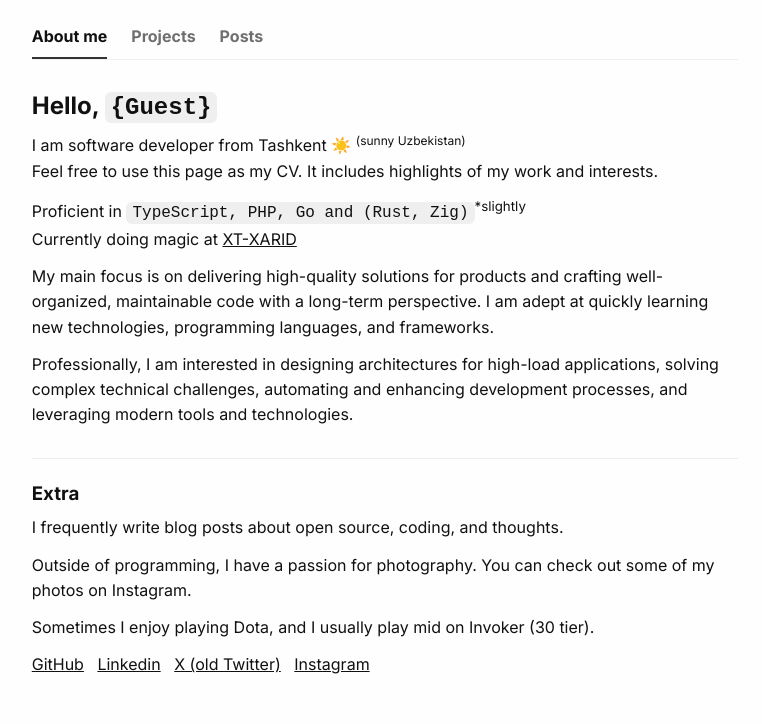
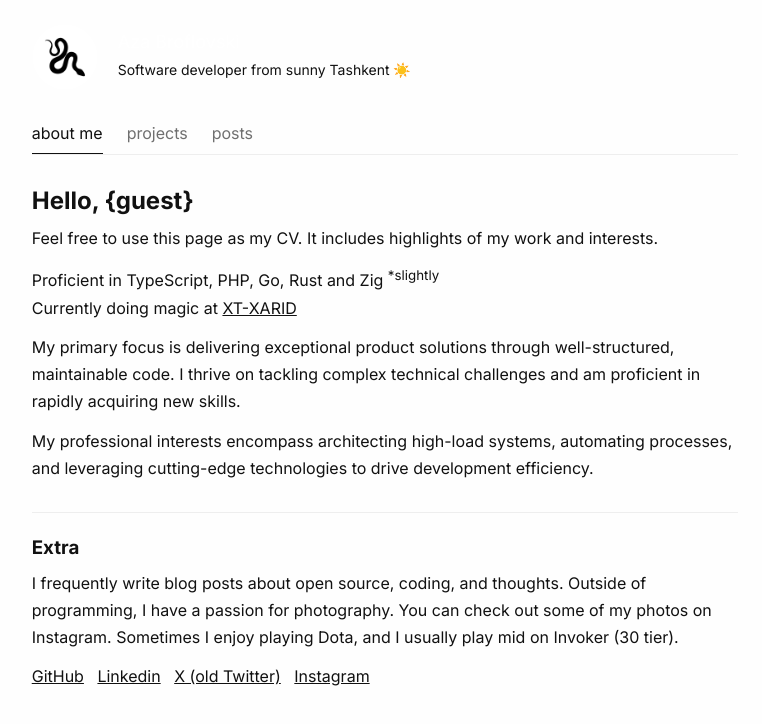
Before and after one commit to azabroflovski/azabroflovski, a Nuxt app: page / in a window 1280 px wide. Shown: the top 724 px of the page, without its empty margins (255-1017 px from the left). Built offline with nearby package versions, Linux system fonts and the light colour scheme.

Commit message:
feat: ui improvements and about me section

```diff
--- a/app.vue
+++ b/app.vue
@@ -11,7 +11,7 @@
 
 :root {
   --text-color: #111;
-  --font-family: 'Inter';
+  --font-family: Inter, ui-sans-serif, system-ui, -apple-system, BlinkMacSystemFont, Segoe UI, Roboto, Helvetica Neue, Arial, Noto Sans, sans-serif, "Apple Color Emoji", "Segoe UI Emoji", Segoe UI Symbol, "Noto Color Emoji";
   --bg-color: #fefefe;
   --code-background: rgba(0, 0, 0, 0.06);
   --code-hover-background: rgba(0, 0, 0, 0.12);
@@ -22,7 +22,7 @@
 
 :root {
   font-family: var(--font-family), sans-serif;
-  line-height: 1.58;
+  line-height: 1.7;
   font-weight: 400;
   font-size: 16px;
   color-scheme: light dark;
@@ -91,11 +91,11 @@ a {
 
 @media (prefers-color-scheme: dark) {
   :root {
-    --text-color: rgba(255, 255, 255, 0.77);
+    --text-color: #a3a3a3;
     --link-color: #fff;
     --code-background: rgba(255, 255, 255, 0.1);
     --code-hover-background: rgba(255, 255, 255, 0.18);
-    --bg-color: #000;
+    --bg-color: #050505;
     --border-color: #222;
     --border-color-active: #fff;
   }
@@ -103,5 +103,14 @@ a {
   main section:not(:last-child) {
     border-bottom-color: rgba(255, 255, 255, 0.07);
   }
+
+  h1,
+  h2,
+  h3,
+  h4,
+  h5,
+  h6 {
+    color: #f5f5f5;
+  }
 }
 </style>
--- a/components/AboutMe.vue
+++ b/components/AboutMe.vue
@@ -6,98 +6,36 @@ const { greetings, updateGreetings } = useGreetings()
 
 <template>
   <main class="content">
-    <section>
-      <h1 @click="updateGreetings()">{{ greetings }}, <code>{Guest}</code></h1>
+    <section class="text-gray-400">
+      <h2 @click="updateGreetings()">{{ greetings }}, {guest}</h2>
       <p>
-        I am software developer from Tashkent ☀️
-        <sup style="font-size: 12px">(sunny Uzbekistan)</sup> <br>
         Feel free to use this page as my CV.
         It includes highlights of my work and interests.
       </p>
       <p>
-        Proficient in <code>TypeScript, PHP, Go and (Rust, Zig)</code>
-        <sup>*slightly</sup> <br>
+        Proficient in TypeScript, PHP, Go, Rust and Zig <sup>*slightly</sup> <br>
 
         Currently doing magic at <a href="https://www.linkedin.com/company/xt-xarid/">XT-XARID</a>
       </p>
       <p>
-
+        My primary focus is delivering exceptional product solutions through
+        well-structured, maintainable code. I thrive on tackling complex technical
+        challenges and am proficient in rapidly acquiring new skills.
       </p>
       <p>
-        My main focus is on delivering high-quality solutions for
-        products and crafting well-organized, maintainable code
-        with a long-term perspective. I am adept at quickly learning
-        new technologies, programming languages, and frameworks.
+        My professional interests encompass architecting high-load systems,
+        automating processes, and leveraging cutting-edge technologies to
+        drive development efficiency.
       </p>
-
-      <p>
-        Professionally, I am interested in designing architectures
-        for high-load applications, solving complex technical
-        challenges, automating and enhancing development processes,
-        and leveraging modern tools and technologies.
-      </p>
-
-      <p></p>
     </section>
-
-<!--    <section>-->
-<!--      <h3>./web/client.md</h3>-->
-<!--      <p>-->
-<!--        I love Vue.js and believe it has the best reactivity API.-->
-<!--        Writing UI with Vue.js is a pleasure. I started with Angular-->
-<!--        a long time ago, then moved to React and worked with it-->
-<!--        for a relatively long time. After a while, I settled on Vue and-->
-<!--        since then, it has been my main framework for creating UI.-->
-<!--      </p>-->
-
-<!--      <p>-->
-<!--        I tried Svelte where I needed to save bandwidth and-->
-<!--        optimize for mobile (calculators, widgets, and simple sites.)-->
-<!--        It's a great tool, but I haven't tried using it for something-->
-<!--        large in production; I didn't want to take the risk.-->
-<!--      </p>-->
-
-<!--      <p>-->
-<!--        Sometimes I return to Svelte when I need to create-->
-<!--        something small and integrate it without dragging-->
-<!--        along a framework.-->
-<!--      </p>-->
-
-<!--      <p style="font-size: 12px">-->
-<!--        p.s I can work with any framework, but I don't follow the-->
-<!--        others as actively, so it might take me a bit of time-->
-<!--        to get into their ecosystem.-->
-<!--      </p>-->
-<!--    </section>-->
-
-<!--    <section>-->
-<!--      <h3>./web/server.md</h3>-->
-<!--      <p>-->
-<!--        I have a bit of a "zoo" on the backend, depending on-->
-<!--        my mood (no :3) <br>-->
-
-<!--        Currently, I use TypeScript, PHP, and Rust commercially.-->
-<!--      </p>-->
-
-<!--      <p>-->
-<!--        The mood part has a grain of truth — for personal projects,-->
-<!--        I write in the languages I know and choose based on-->
-<!--        the tasks at hand (TypeScript, PHP, Go, Rust, Zig, Dart).-->
-<!--      </p>-->
-<!--    </section>-->
 
     <section>
       <h3>Extra</h3>
       <p>
         I frequently write blog posts about open source,
         coding, and thoughts.
-      </p>
-
-      <p>
         Outside of programming, I have a passion for photography.
         You can check out some of my photos on Instagram.
-      </p>
-      <p>
         Sometimes I enjoy playing Dota, and
         I usually play mid on Invoker (30 tier).
       </p>
--- /dev/null
+++ b/components/Author.vue
@@ -0,0 +1,43 @@
+<template>
+  <div class="author">
+    <img src="/logo.jpg" alt="snake logo">
+    <div class="author__meta">
+      <div class="author__name">
+        Aza Broflovski
+      </div>
+      <div class="author__description">
+        Software developer from sunny Tashkent ☀️
+      </div>
+    </div>
+  </div>
+</template>
+
+<style>
+.author {
+  display: flex;
+  align-items: center;
+  margin-bottom: 30px;
+}
+
+.author img {
+  width: 66px;
+  height: 66px;
+  border-radius: 50px;
+}
+
+.author__meta {
+  margin-left: 20px;
+}
+
+.author__name {
+  font-size: 18px;
+  color: #fff;
+  line-height: 1;
+  margin-bottom: 8px;
+}
+
+.author__description {
+  font-size: 14px;
+  line-height: 1.6;
+}
+</style>
--- a/components/Navigation.vue
+++ b/components/Navigation.vue
@@ -1,15 +1,15 @@
 <script lang="ts" setup>
 const navigation = [
   {
-    label: 'About me',
+    label: 'about me',
     name: 'index'
   },
   {
-    label: 'Projects',
+    label: 'projects',
     name: 'projects'
   },
   {
-    label: 'Posts',
+    label: 'posts',
     name: 'posts',
   }
 ]
@@ -27,17 +27,16 @@ const navigation = [
 
 <style>
 nav {
-  display: flex;
   border-bottom: 1px solid var(--border-color);
+  padding-bottom: 7px;
 }
 
 nav a {
   text-decoration: none;
-  border-bottom: 2px solid transparent;
+  border-bottom: 1px solid transparent;
   opacity: 0.6;
-  padding-bottom: 8px;
+  padding-bottom: 10px;
   transition: 200ms ease;
-  font-weight: bold;
 }
 
 nav a:hover {
@@ -49,7 +48,7 @@ nav a:not(:last-child) {
 }
 
 nav a.active {
-  border-color: var(--border-color-active);
+  border-color: var(--border-active-color);
   opacity: 1;
 }
 </style>
--- a/layouts/default.vue
+++ b/layouts/default.vue
@@ -1,5 +1,6 @@
 <template>
   <div class="l-default">
+    <Author />
     <Navigation />
 
     <div class="l-content">
@@ -18,4 +19,15 @@
 .l-content {
   margin-top: 34px;
 }
+
+.l-gradient {
+  height: 40px;
+  width: 80%;
+  position: fixed;
+  left: 20%;
+  top: 200px;
+  z-index: 10;
+
+  filter: blur(350px);
+}
 </style>
--- a/pages/posts.vue
+++ b/pages/posts.vue
@@ -1,5 +1,6 @@
 <template>
   <div>
-    <h1>Posts</h1>
+    <h2>Posts</h2>
+    ...
   </div>
 </template>
--- a/pages/projects.vue
+++ b/pages/projects.vue
@@ -1,5 +1,7 @@
 <template>
   <div>
-    <h1>Projects</h1>
+    <h2>Projects</h2>
+
+    ...
   </div>
 </template>
```
Also changed, not shown: public/logo.jpg (added).
